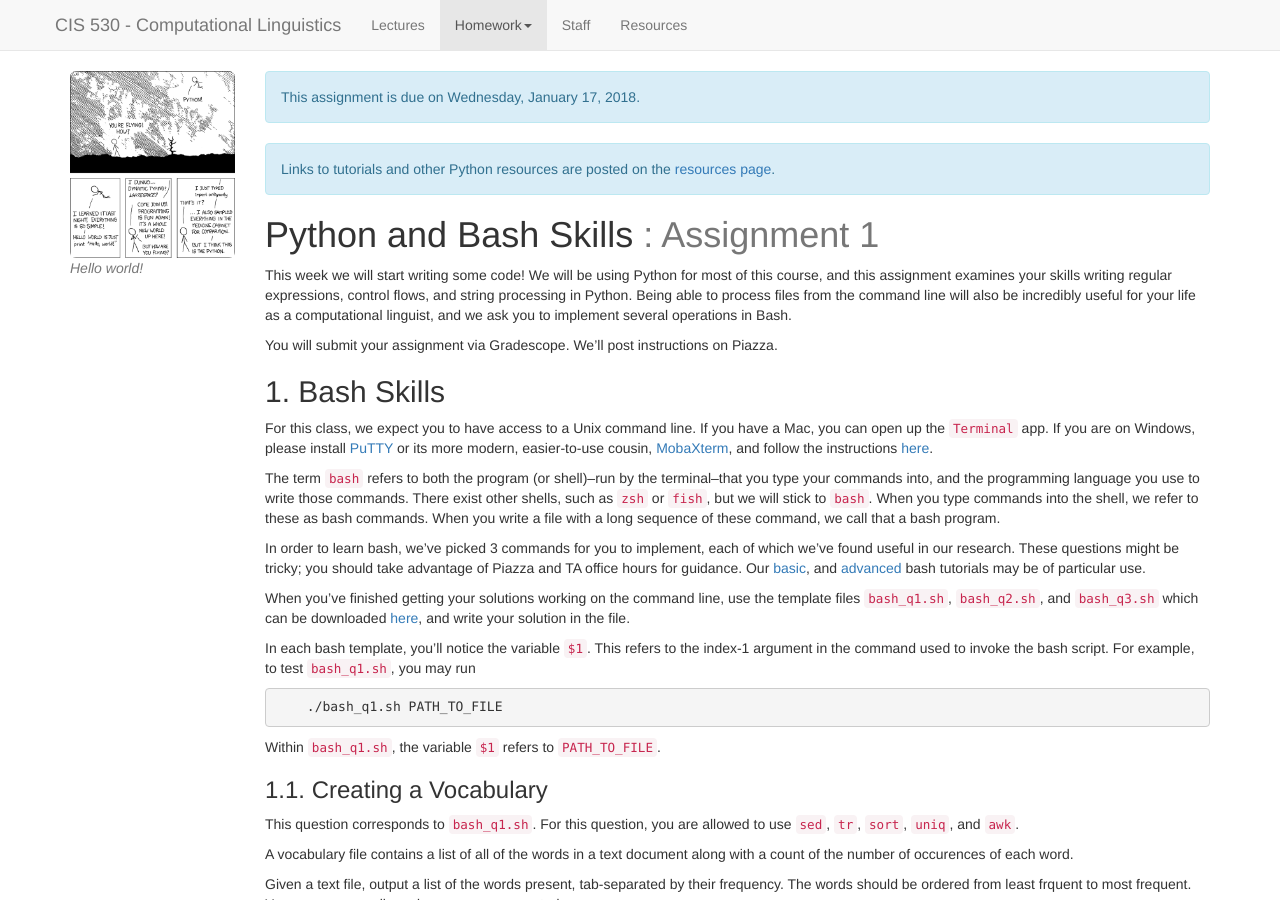
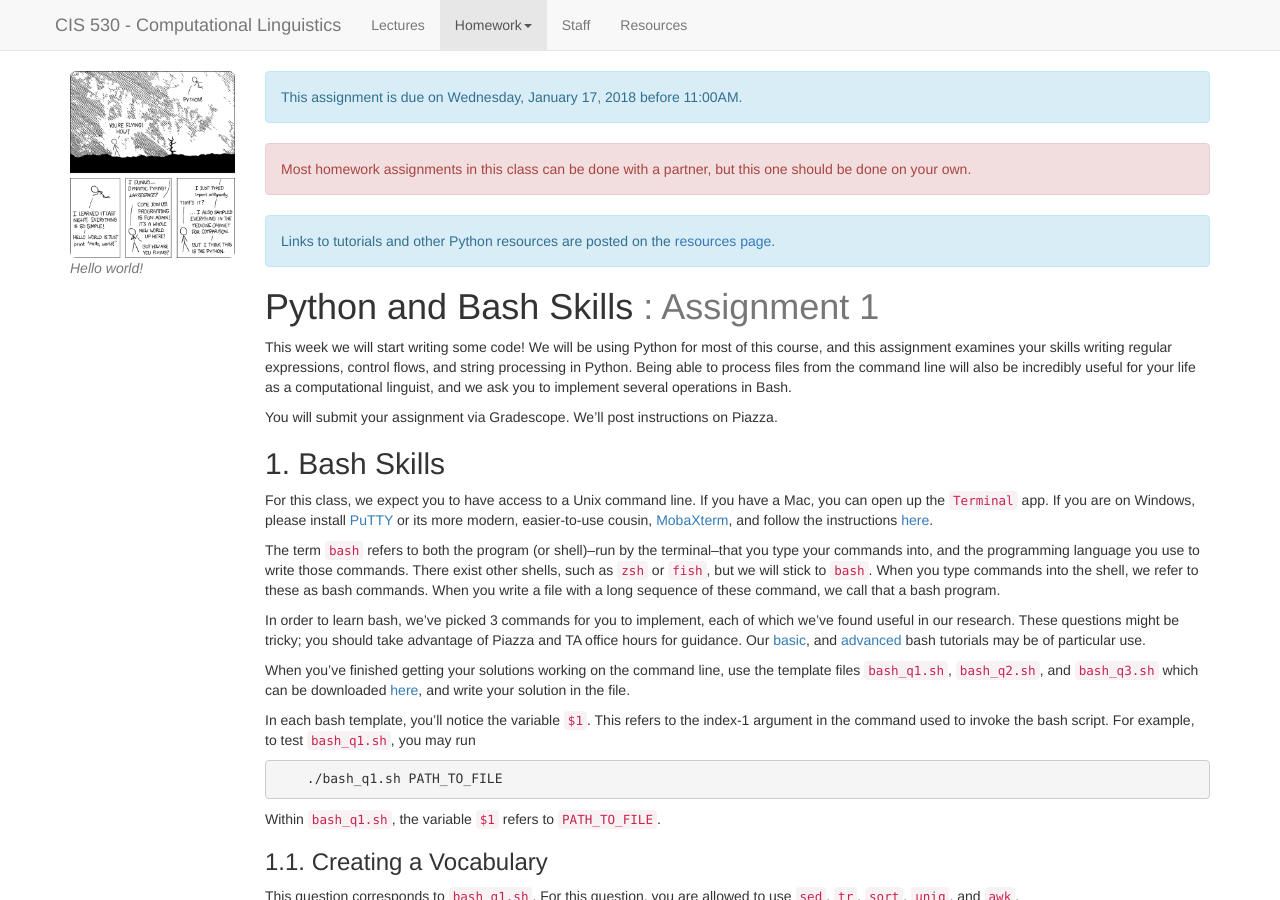
Before and after one commit to computational-linguistics-class/computational-linguistics-class.github.io, a Jekyll site: the page built from assignment1.md, in a window 1280 px wide and 900 px high. Built offline with Jekyll 4.4.1, drawn with Linux system fonts in a browser that asks for light colours; nearby versions of some CDN libraries; a script that is not in the unit is left out.

Commit message:
Reminders for the HW
Added the time that the assignment is due, plus a reminder that this HW
should be done on their own.

```diff
--- a/assignment1.md
+++ b/assignment1.md
@@ -21,8 +21,15 @@ Warning: this assignment is out of date.  It may still need to be updated for th
 
 
 <div class="alert alert-info">
-This assignment is due on {{ page.due_date | date: "%A, %B %-d, %Y" }}.
+This assignment is due on {{ page.due_date | date: "%A, %B %-d, %Y" }} before {{ page.due_date | date: "%I:%M%p" }}.
 </div>
+
+
+<div class="alert alert-danger">
+Most homework assignments in this class can be done with a partner, but this one should be done on your own.
+</div>
+
+
 
 <div class="alert alert-info" markdown="span">
 Links to tutorials and other Python resources are posted on the [resources page](resources.html).</div>
```
